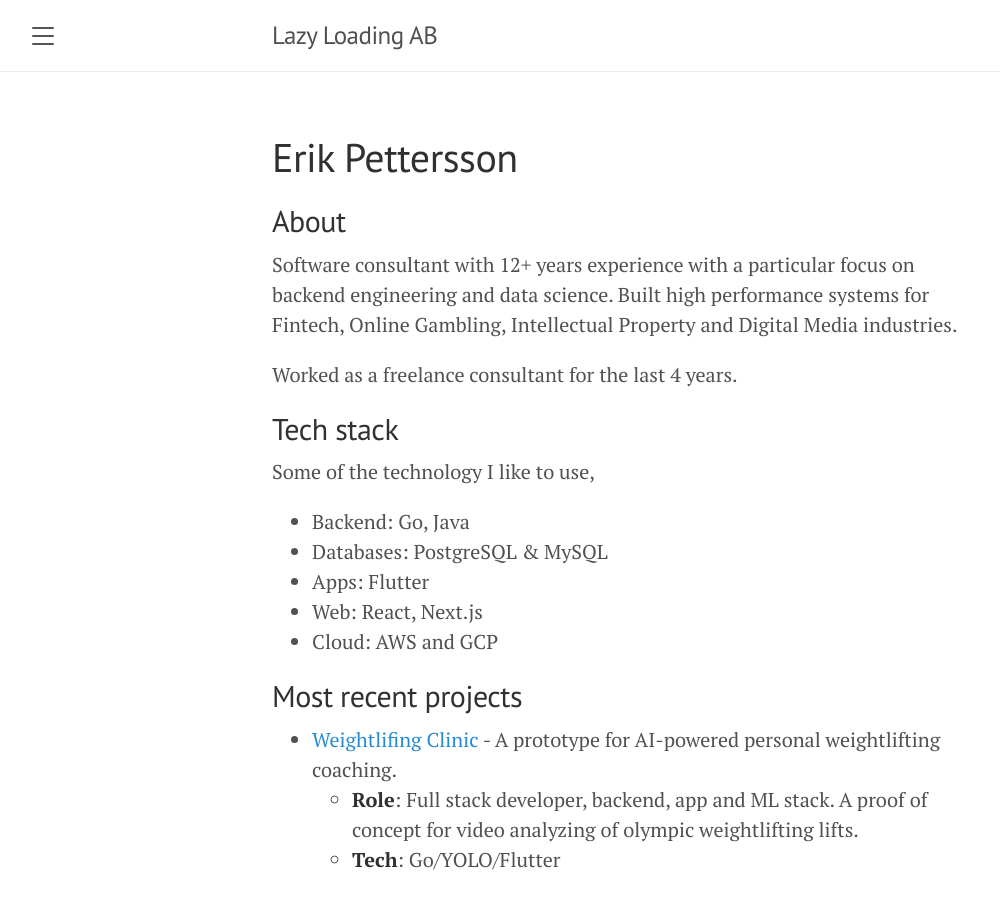
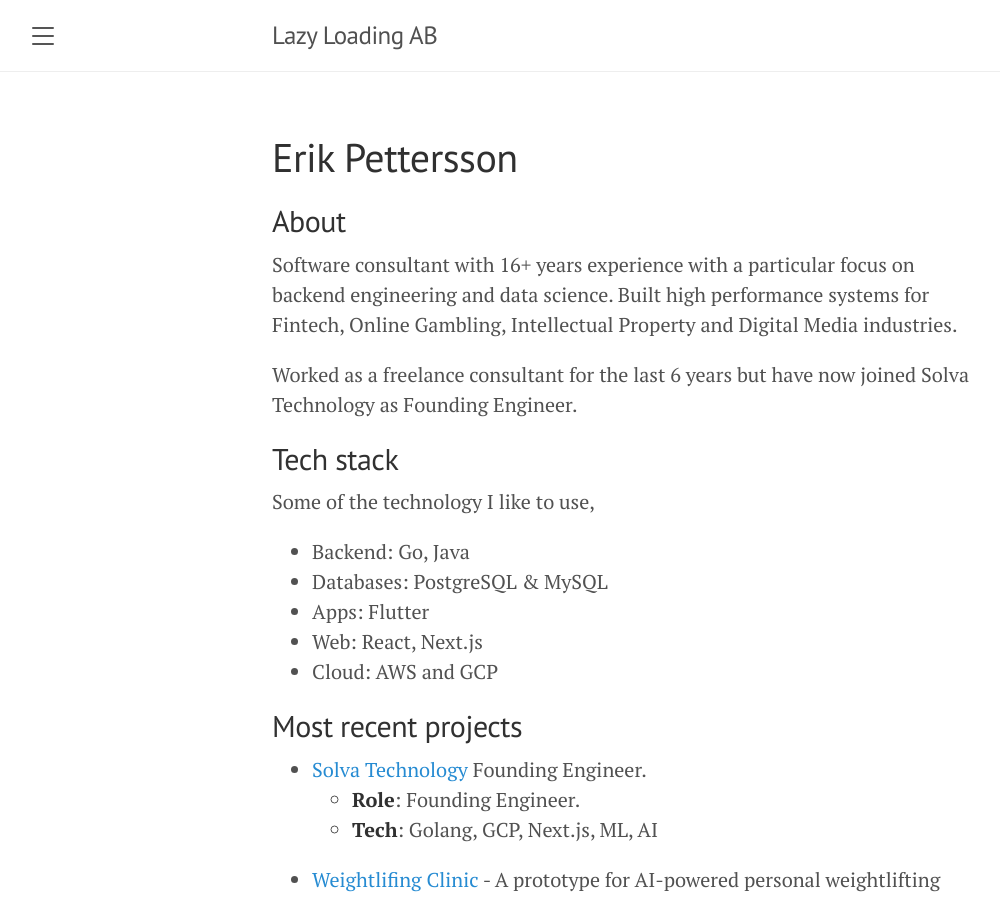
Before and after one commit to lazyloading-ab/lazyloading-ab.github.io, a Jekyll site: the page built from index.md, in a window 1280 px wide and 900 px high. Shown: the whole window, without its empty margins (8-1008 px from the left). Built offline with Jekyll 4.4.1, drawn with Linux system fonts in a browser that asks for light colours.

Commit message:
Update index.md

```diff
--- a/index.md
+++ b/index.md
@@ -5,10 +5,10 @@ title: Erik Pettersson
 
 ## About
 
-Software consultant with 12+ years experience with a particular focus on backend
+Software consultant with 16+ years experience with a particular focus on backend
 engineering and data science. Built high performance systems for Fintech, Online Gambling, Intellectual Property and Digital Media industries.
 
-Worked as a freelance consultant for the last 4 years.
+Worked as a freelance consultant for the last 6 years but have now joined Solva Technology as Founding Engineer.
 
 ## Tech stack
 
@@ -21,6 +21,9 @@ Some of the technology I like to use,
 * Cloud: AWS and GCP
 
 ## Most recent projects
+* [Solva Technology](https://www.solvatechnology.com) Founding Engineer.
+  * **Role**: Founding Engineer.
+  * **Tech**: Golang, GCP, Next.js, ML, AI
 * [Weightlifing Clinic](https://weightlifting-clinic.com) - A prototype for AI-powered personal weightlifting coaching.
   * **Role**: Full stack developer, backend, app and ML stack. A proof of concept for video analyzing of olympic weightlifting lifts.
   * **Tech**: Go/YOLO/Flutter
```
